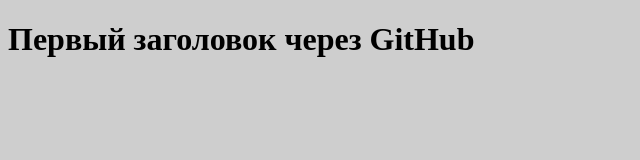
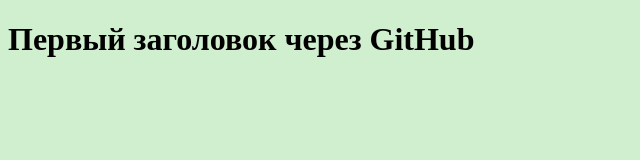
Before and after one commit to DimaSVR/test_site1, a plain HTML site: page index.html in a window 1280 px wide. Shown: the whole page, without its empty margins (0-640 px from the left). Drawn offline with Linux system fonts and the light colour scheme.

Commit message:
Перекрасил фон на другой

```diff
--- a/style.css
+++ b/style.css
@@ -1,3 +1,3 @@
 body{
-    background: #cecece;
+    background: #cece;
 }
```
